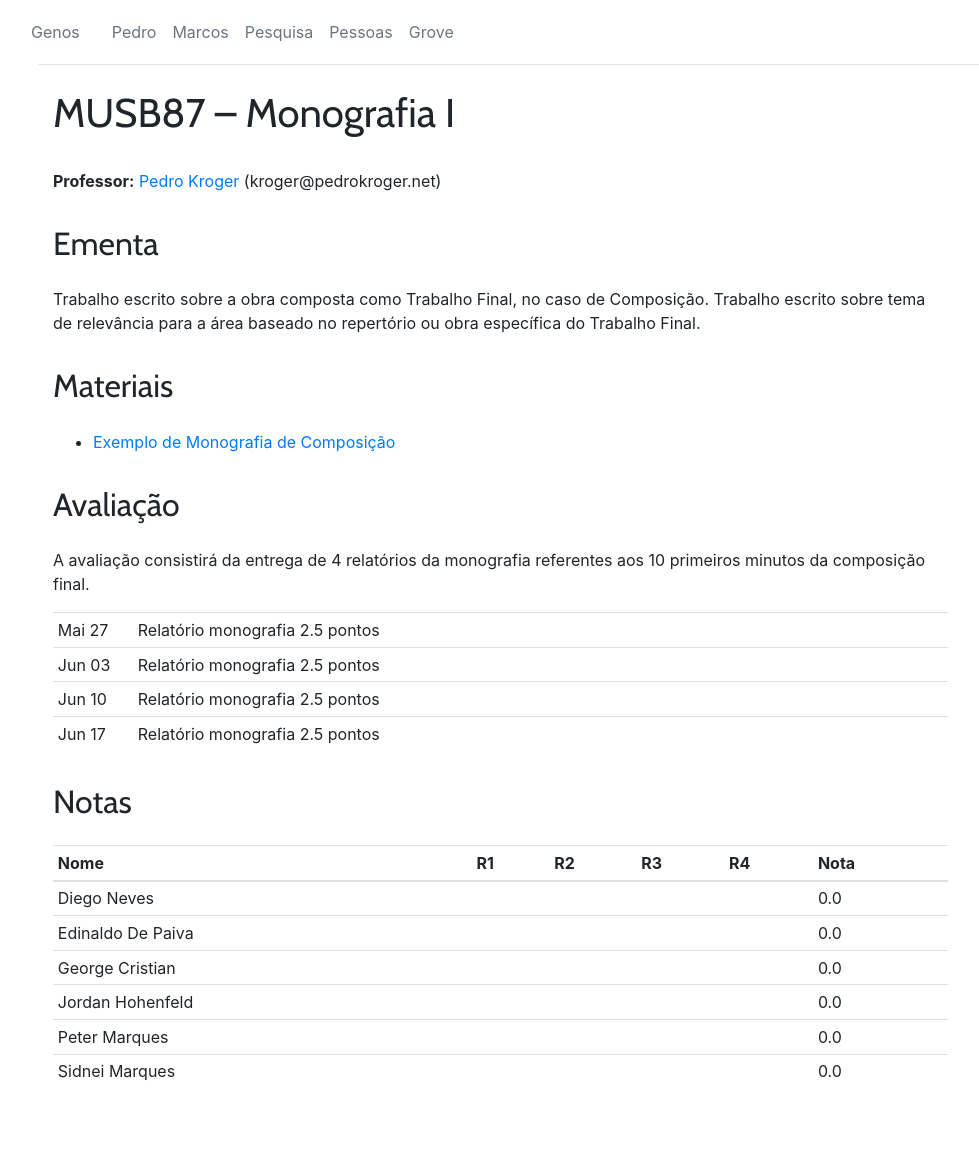
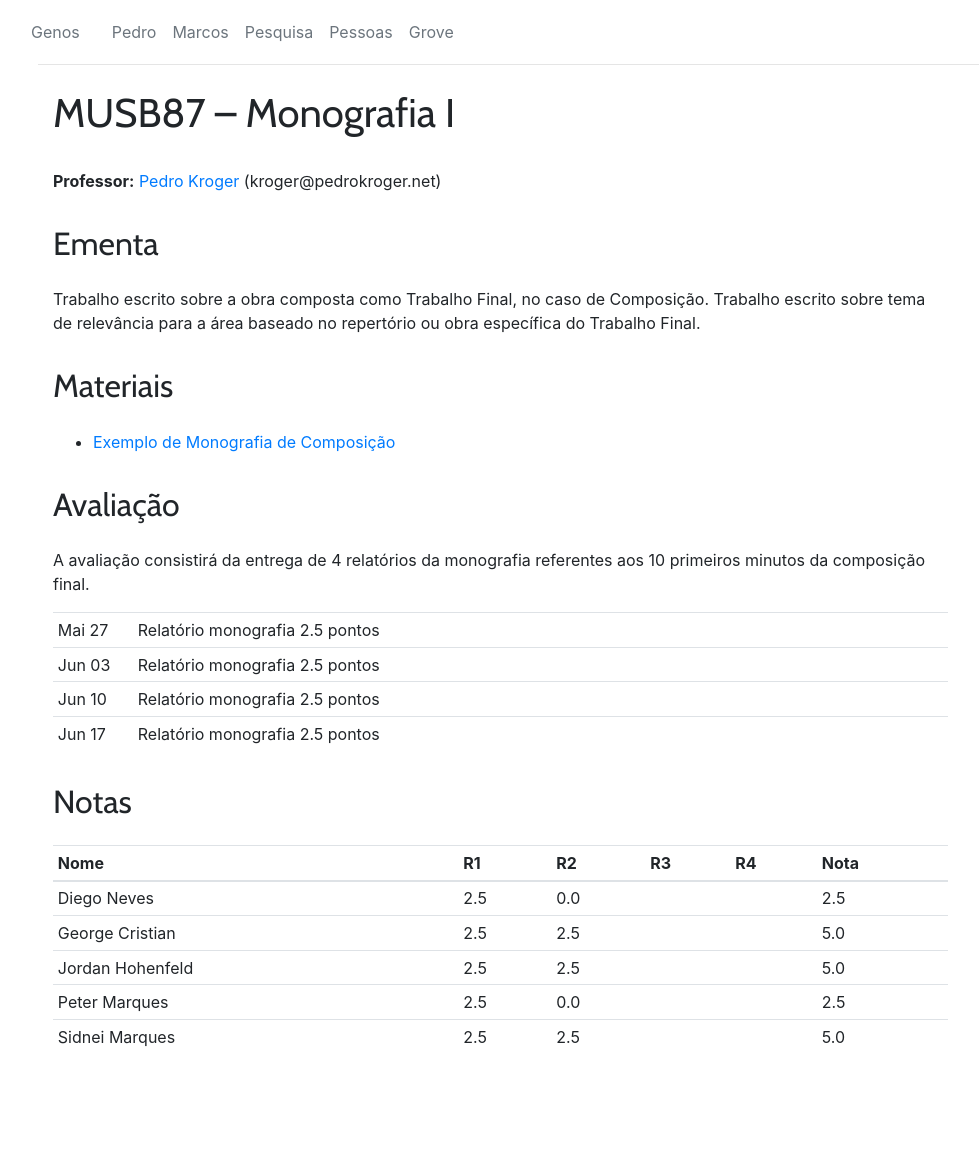
Before and after one commit to kroger/genosmus, a Jekyll site: the page built from _pedro/musb87.md, in a window 1280 px wide. Shown: the whole page, without its empty margins (47-1026 px from the left). Built offline with Jekyll 4.4.1, drawn with Linux system fonts in a browser that asks for light colours; after the commit the page ends 1118 px from its top, so only the background shows below that.

Commit message:
Atualiza notas

```diff
--- a/_pedro/musb87.md
+++ b/_pedro/musb87.md
@@ -30,10 +30,9 @@
 
 | Nome              | R1 | R2 | R3 | R4 | Nota |
 |:------------------|:---|:---|:---|:---|:-----|
-| Diego Neves       |    |    |    |    | =sum |
-| Edinaldo De Paiva |    |    |    |    | =sum |
-| George Cristian   |    |    |    |    | =sum |
-| Jordan Hohenfeld  |    |    |    |    | =sum |
-| Peter Marques     |    |    |    |    | =sum |
-| Sidnei Marques    |    |    |    |    | =sum |
+| Diego Neves       | 2.5| 0.0|    |    | =sum |
+| George Cristian   | 2.5| 2.5|    |    | =sum |
+| Jordan Hohenfeld  | 2.5| 2.5|    |    | =sum |
+| Peter Marques     | 2.5| 0.0|    |    | =sum |
+| Sidnei Marques    | 2.5| 2.5|    |    | =sum |
 {: .table .table-sm }
```
Also changed, not shown: _pedro/musb18.md (+5 -5 lines).
